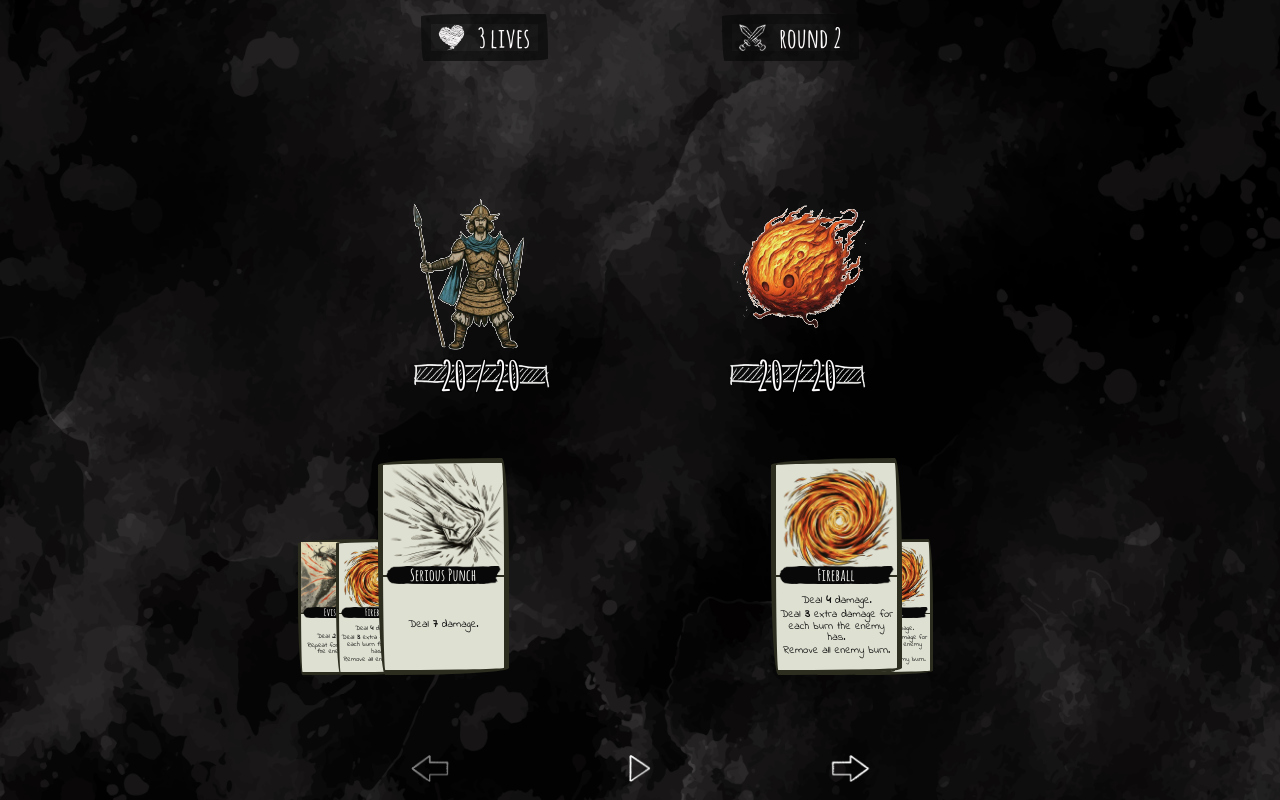
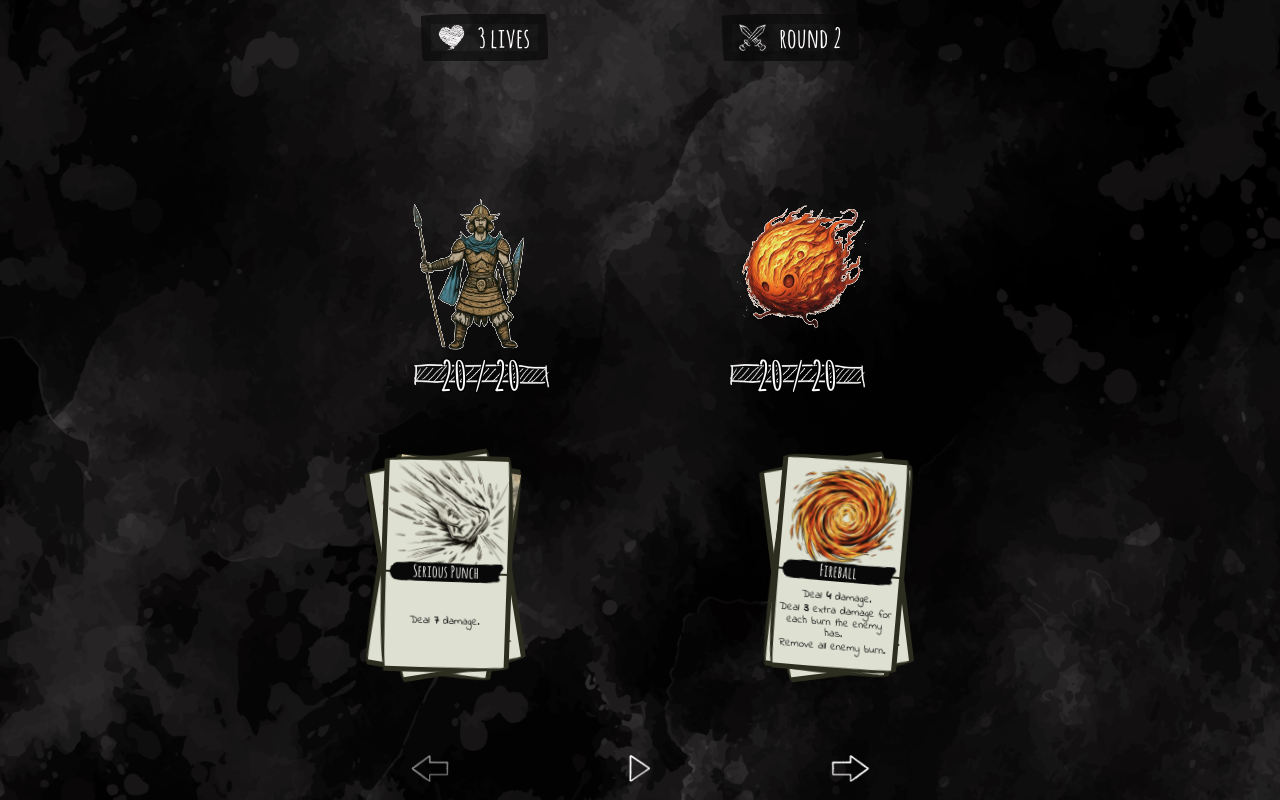
Before and after one commit to noahsug/card-auto-battler, a React (Vite) app: page / in a window 1280 px wide. Both pictures are taken after a click on the button "START". Built offline with nearby package versions, Linux system fonts and the light colour scheme.

Commit message:
play card animation w/ spring

```diff
--- a/src/ui/components/Card.tsx
+++ b/src/ui/components/Card.tsx
@@ -10,7 +10,6 @@ interface Props {
   size: 'small' | 'medium' | 'large';
   type: 'user' | 'red' | 'green';
   card: CardState;
-  rotation?: number; // number of turns
 }
 
 function CardTextLine({ text }: { text: string }) {
@@ -26,12 +25,12 @@ function CardTextLine({ text }: { text: string }) {
   );
 }
 
-export default function Card({ size, type, card, rotation }: Props) {
+export default function Card({ size, type, card }: Props) {
   const { name, description, image } = card;
   const lines = description.split('.').slice(0, -1);
 
   return (
-    <CardRoot $size={size} $rotation={rotation} className="card">
+    <CardRoot $size={size} className="card">
       <ThemeProvider theme={{ type }}>
         <OuterContainer>
           <Image src={image} alt="{name}" />
@@ -47,7 +46,7 @@ export default function Card({ size, type, card, rotation }: Props) {
   );
 }
 
-export const CardRoot = styled.div<{ $size: Props['size']; $rotation?: number }>`
+const CardRoot = styled.div<{ $size: Props['size'] }>`
   font-size: ${({ $size }) => {
     switch ($size) {
       case 'small':
@@ -58,7 +57,6 @@ export const CardRoot = styled.div<{ $size: Props['size']; $rotation?: number }>
         return '1.2rem';
     }
   }};
-  transform: rotate(${({ $rotation }) => $rotation || 0}turn);
 `;
 
 const hsl = {
--- a/src/ui/components/CardStack.tsx
+++ b/src/ui/components/CardStack.tsx
@@ -1,87 +1,106 @@
 import { styled } from 'styled-components';
-import { useEffect, useMemo, useRef, useState } from 'react';
+import { useEffect, useRef } from 'react';
+import { useTransition, animated, config, easings } from '@react-spring/web';
+import random from 'lodash/random';
 
 import type { CardState } from '../../game/gameState';
-import Card, { CardRoot } from './Card';
+import Card from './Card';
+import useUnits from '../hooks/useUnits';
+import wait from '../../utils/wait';
 
-interface Props {
-  cards: CardState[];
-  currentCardIndex: number;
-  direction: 'left' | 'right';
-}
-
-const maxRotation = 0; // in turns
-// store random rotations for each card, the same card will always have the same rotation
-const rotations = new Array(20).fill(0).map(() => Math.random() * 2 * maxRotation - maxRotation);
-function getRotation(index: number) {
-  return rotations[index % rotations.length];
-}
-
-export default function CardStack({ cards, currentCardIndex, direction }: Props) {
-  return (
-    <div>
-      <StackedCardsContainer $direction={direction === 'left' ? -1 : 1}>
-        {cards.map((_, i) => {
-          // display cards in reverse order, so the next card is on top (aka at the end)
-          const index = (cards.length + currentCardIndex - 1 - i) % cards.length;
-          return (
-            <Card
-              key={index}
-              card={cards[index]}
-              size={i === cards.length - 1 ? 'medium' : 'small'}
-              type="user"
-              rotation={getRotation(index)}
-            />
-          );
-        })}
-      </StackedCardsContainer>
-    </div>
-  );
-}
-
-const maxGap = 10; // rem
-const maxCardsDisplayed = 5;
-
-function getOffset(i: number) {
-  const displayNumber = Math.min(i, maxCardsDisplayed);
-  const ratio = Math.sin((Math.PI / 2) * (displayNumber / maxCardsDisplayed));
-  return maxGap * ratio;
-}
-
-function getCardGaps({ $direction }: { $direction: number }) {
-  const gaps = [];
-  for (let i = 0; i < maxCardsDisplayed - 1; i++) {
-    const offset = getOffset(i) * $direction;
-    gaps.push(`
-      &:nth-last-child(${i + 1}) {
-        left: ${offset}rem;
-      }
-    `);
-  }
-  return gaps.join('\n');
-}
-
-const StackedCardsContainer = styled.div<{ $direction: number }>`
+const StackedCardsContainer = styled.div`
   position: relative;
 
   /* matches Card width/height */
   height: ${20 * 0.8}rem;
   width: ${12 * 0.8}rem;
-
-  ${CardRoot} {
-    position: absolute;
-    left: ${(props) => maxGap * props.$direction}rem;
-    bottom: 0;
-
-    ${getCardGaps}
-  }
 `;
 
-const ActiveCardContainer = styled.div`
+const AnimatedContainer = styled(animated.div)`
   position: absolute;
-  top: 50%;
-  left: 50%;
-  transform: translateX(-50%) translateY(-50%);
-  z-index: 1;
-  opacity: 0.5;
+  inset: 0;
 `;
+
+interface Props {
+  cards: CardState[];
+  currentCardIndex: number;
+}
+
+interface AnimatedCard {
+  card: CardState;
+  rotate: number;
+  animation: 'dealCard' | 'inDeck' | 'playCard';
+  key: string;
+}
+
+// reverse card order so the first card is rendered last and displayed on top
+// const getDeck = () => animatedCards.current.slice(currentCardIndex).reverse();
+// const deck = useRef(getDeck());
+
+// const discard = useRef<AnimatedCard[]>([]);
+// function getDiscard(cards: CardState[], currentCardIndex: number, animatedCards: AnimatedCard[]) {
+//   return animatedCards.slice(0, currentCardIndex);
+// }
+
+// useEffect(() => {
+//   deck.current = getDeck();
+//   // eslint-disable-next-line react-hooks/exhaustive-deps
+// }, [cards, currentCardIndex]);
+
+function createAnimatedCardState(card: CardState): AnimatedCard {
+  return {
+    card,
+    rotate: random(-10, 10),
+    animation: 'inDeck',
+    key: card.name + crypto.randomUUID(),
+  };
+}
+
+export default function CardStack({ cards, currentCardIndex }: Props) {
+  const [u, windowDimensions] = useUnits();
+
+  const animatedCards = useRef(cards.map(createAnimatedCardState));
+
+  // reverse card order so the first card is rendered last and displayed on top
+  const deck = animatedCards.current.slice(currentCardIndex).reverse();
+
+  function dealCardAnimation(animatedCard: AnimatedCard, index: number) {
+    return {
+      x: u(index),
+      y: u(-index),
+      rotate: animatedCard.rotate,
+      scale: 1,
+      delay: Math.sqrt(index) * 200,
+    };
+  }
+
+  function playCardAnimation() {
+    return async (next: (...args: unknown[]) => Promise<void>) => {
+      await next({ x: u(200), scale: 2, rotate: 0 });
+      await wait(500);
+      await next({
+        y: u(-1000),
+        config: { duration: 300, easing: easings.easeInBack },
+      });
+    };
+  }
+
+  const transitions = useTransition(deck, {
+    key: ({ key }: AnimatedCard) => key,
+    from: { x: -windowDimensions.width, y: 0, rotate: 0, scale: 1.5 },
+    enter: dealCardAnimation,
+    leave: playCardAnimation,
+  });
+
+  return (
+    <div>
+      <StackedCardsContainer>
+        {transitions((style, { card }) => (
+          <AnimatedContainer style={style}>
+            <Card card={card} size="medium" type="user" />
+          </AnimatedContainer>
+        ))}
+      </StackedCardsContainer>
+    </div>
+  );
+}
--- /dev/null
+++ b/src/ui/hooks/useUnits.ts
@@ -0,0 +1,26 @@
+import { useEffect, useState } from 'react';
+
+export default function useUnits() {
+  const [dimensions, setDimensions] = useState({
+    width: window.innerWidth,
+    height: window.innerHeight,
+  });
+
+  useEffect(() => {
+    const handleResize = () => {
+      setDimensions({
+        width: window.innerWidth,
+        height: window.innerHeight,
+      });
+    };
+
+    window.addEventListener('resize', handleResize);
+    return () => window.removeEventListener('resize', handleResize);
+  }, []);
+
+  function unit(value: number) {
+    return (value * dimensions.height) / 500;
+  }
+
+  return [unit, dimensions] as const;
+}
--- a/src/ui/index.tsx
+++ b/src/ui/index.tsx
@@ -2,7 +2,6 @@ import React from 'react';
 import ReactDOM from 'react-dom/client';
 
 import './index.css';
-import './animations';
 import reportWebVitals from './reportWebVitals';
 import App from './components/App';
 
```
Also changed, not shown: src/ui/components/SpringTest.tsx (+7 -1 lines), 2 other files (tests, documents, lock files or other folders).
